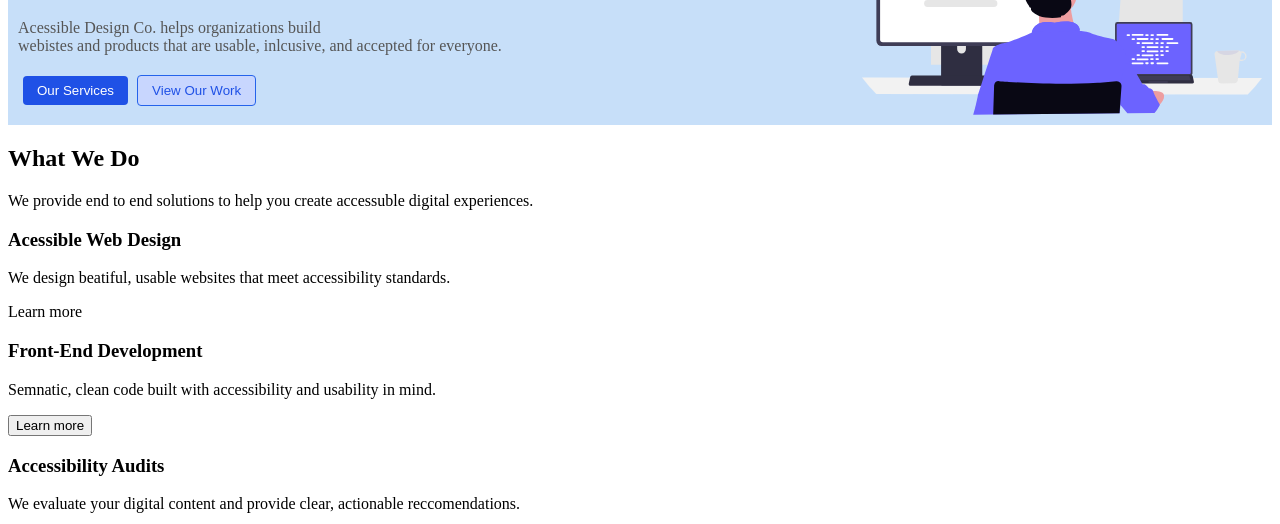
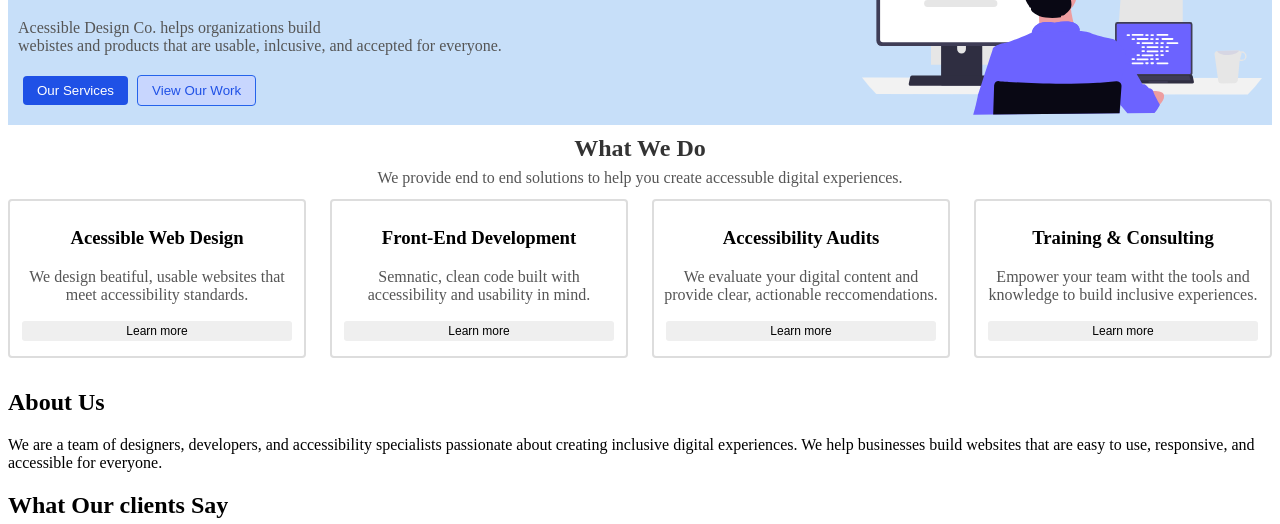
Before and after one commit to mercytv932/Responsive-Website-Pro, a plain HTML site: page index.html in a window 1280 px wide. Shown: the part 276-800 px from the top of the page. Drawn offline with Linux system fonts and the light colour scheme.

Commit message:
style services

```diff
--- a/index.html
+++ b/index.html
@@ -44,13 +44,13 @@
 
       <div class="services-grid">
 
-        <article >
+        <article class="artcle1">
           <h3>Acessible Web Design</h3>
           <p>We design beatiful, usable websites that meet accessibility standards.</p>
-          <span>Learn more</span>
+          <button>Learn more</button>
         </article>
 
-        <article>
+        <article class="artcle2">
         <h3> Front-End Development</h3>
         <p>Semnatic, clean code built with accessibility and usability in mind.</p>
         <button>Learn more</button>
--- a/style.css
+++ b/style.css
@@ -95,5 +95,47 @@
   flex: 1;
 }
 
+/* Services section */
 
-/* Services section */
+.services {
+  background-color: white;
+  text-align: center;
+  padding: 10px 0 12px;
+}
+
+.services-grid {
+  display: grid;
+  grid-template-columns: repeat(4, 1fr);
+  gap: 1.5rem;
+  /* justify-content: center; */
+  /* align-items: center; */
+  /* text-align: center; */
+}
+
+.services h2 {
+  font-size: 24px;
+  margin: 0 0 7px;
+  color: #333;
+}
+
+.services p {
+  margin: 0 auto 12px;
+  color: #555;
+}
+
+.services-grid article {
+  display: flex;
+  padding: 7px 7px 10px;
+  flex-direction: column;
+  background-color: white;
+  border: 2px solid #dddddd;
+  border-radius: 4px;
+}
+
+.services-grid article button {
+  margin: 5px;
+  font-size: 12px;
+  padding: 3px 5px;
+  border: none;
+  border-radius: 3px;
+}
```
